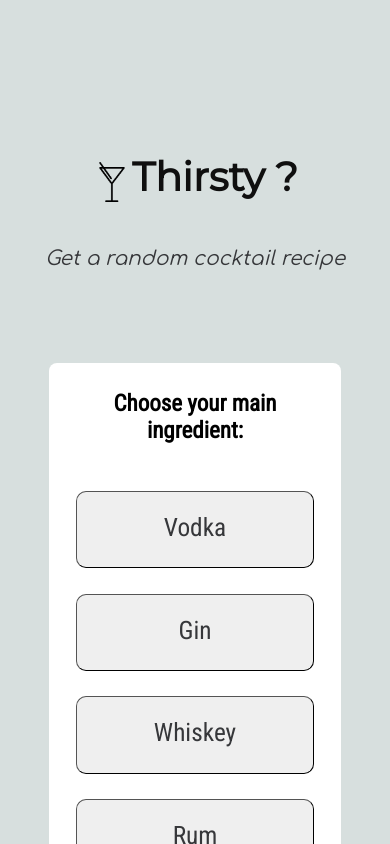
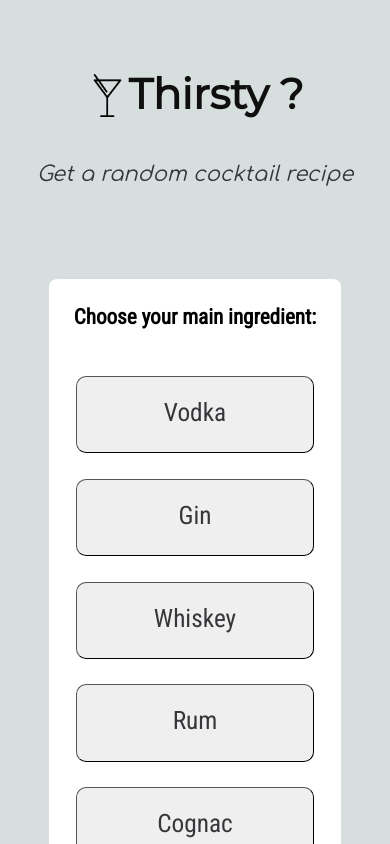
Before and after one commit to linneat/thirsty, a React (Create React App) app: page /#/ in a window 390 px wide. Shown: the top 844 px of the page. Built offline with nearby package versions, Linux system fonts and the light colour scheme.

Commit message:
css changes

```diff
--- a/src/Components/Cocktail.css
+++ b/src/Components/Cocktail.css
@@ -97,9 +97,9 @@ li {
 /* for phones max-width 414px --> the biggest iphones */
 @media screen and (max-width: 414px) {
     .cocktailName {
-        margin-top: 12%;
+        margin-top: 3%;
         margin-bottom: 2%;
-        font-size: 9.5vw;
+        font-size: 9vw;
     }
 
   .PicAndListWrapper {
--- a/src/Components/Spirits.css
+++ b/src/Components/Spirits.css
@@ -104,9 +104,16 @@
 /* for phones max-width 414px --> the biggest iphones */
 @media screen and (max-width: 414px) {
     .title{
-        margin-top: 8vh;
-        font-size: 35px;
-        margin-bottom: 1%;
+        margin-top: 5vh;
+        font-size: pvw;
+    }
+
+    .slogan{
+        font-size: 4vw;
+    }
+
+    .iconAndTitleWrapper {
+        margin-top: 3vh;
     }
 
     .iconTitle {
@@ -145,10 +152,15 @@
 
     h2 {
         margin-bottom: 2%;
+        font-size: 2.5vh;
     }
 
     .slogan {
-        font-size: 25px;
+        font-size: 2.5vh;
+    }
+
+    .ingedientName{
+        font-size: 3vh;
     }
 }
 
@@ -156,16 +168,22 @@
 /* ipad pro*/
 @media screen and (min-device-width: 769px) and (max-width: 1024px) {
     .title {
-        font-size: 40px;
+        font-size: 5vh;
+    }
+
+    .iconTitle {
+        height: 5vh;
     }
 
     .slogan {
-        font-size: 20px;
+        font-size: 2.6;
     }
 
     h2{
-        font-size: 23px;
+        font-size: 2.5vh;
     }
+
+
 }
 
 /*random size of screen between mobile size and ipad size*/
```
